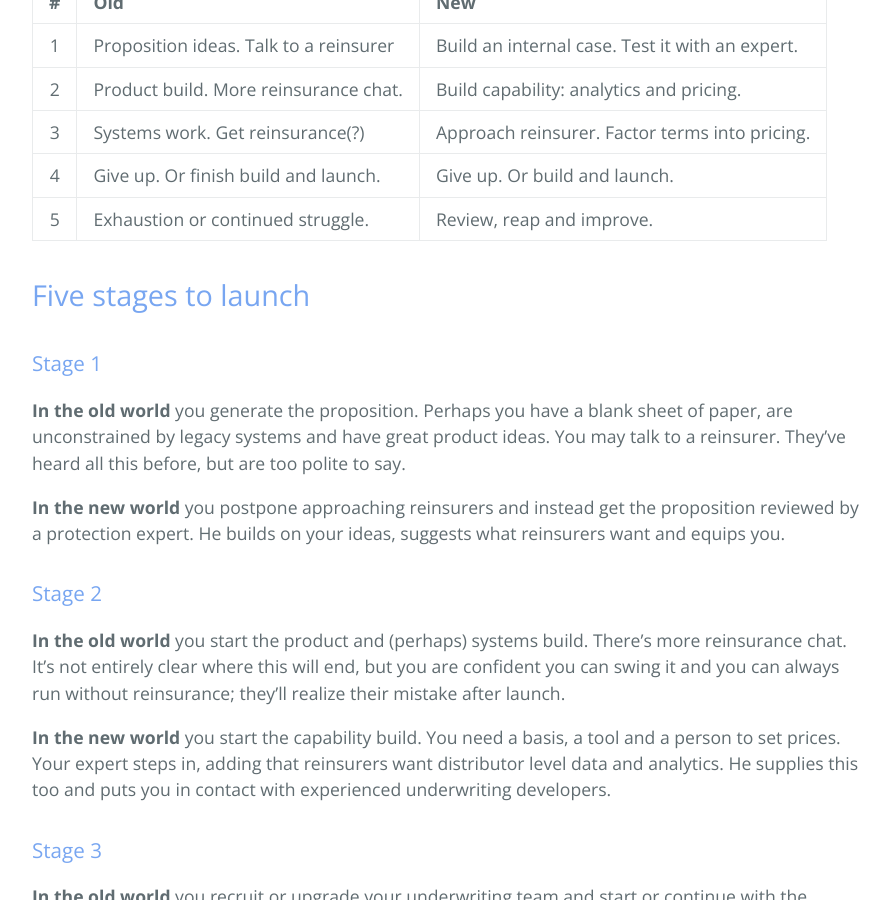
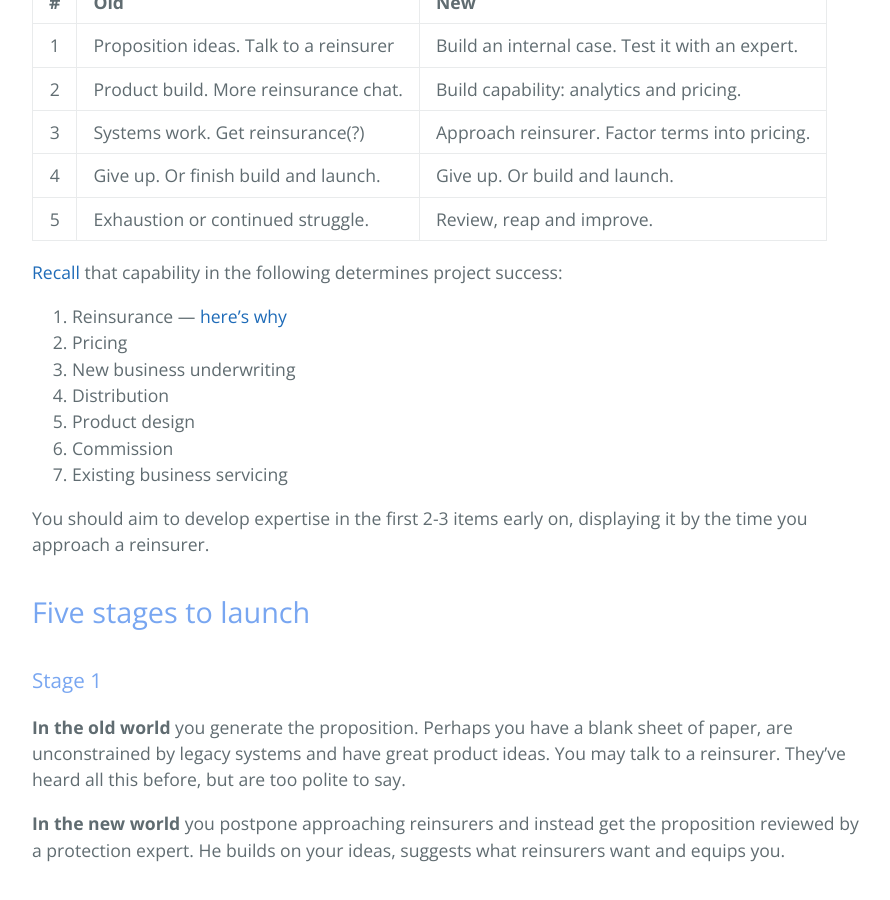
Before and after one commit to maverickactuary/1actuary, a Jekyll site: the page built from content/4delivering/index.md, in a window 1280 px wide and 900 px high, scrolled down 1435 px. Shown: the whole window, without its empty margins (192-1082 px from the left). Built offline with Jekyll 4.4.1, drawn with Linux system fonts in a browser that asks for light colours.

Commit message:
More JLH feedback

```diff
--- a/_data/lists.yml
+++ b/_data/lists.yml
@@ -11,7 +11,10 @@
 # - title: Delivering
 - title: Do
   url: /content/4delivering/
-### - title: Resources
+###- title: Resources
+- title: Share
+  url: /content/5resources/
+  ### - title: Resources
 ###  url: /content/5resources/
 # - title: About &amp; Contact
 - title: Contact+
--- a/content/4delivering/index.md
+++ b/content/4delivering/index.md
@@ -56,6 +56,18 @@ This supplies the drive to move forward and spend with confidence.
 | 4   | Give up. Or finish build and launch.   | Give up. Or build and launch.                   |
 | 5   | Exhaustion or continued struggle.      | Review, reap and improve.                       |
 
+[Recall](/content/3buildingblocks) that capability in the following determines project success:
+
+1. Reinsurance &mdash; [here's why](reinsurance-for.html)
+1. Pricing
+1. New business underwriting
+1. Distribution
+1. Product design
+1. Commission
+1. Existing business servicing
+
+You should aim to develop expertise in the first 2-3 items early on, displaying it by the time you approach a reinsurer.
+
 ## Five stages to launch
 
 ### Stage 1
```
Also changed, not shown: content/3buildingblocks/index.md (+1 -5 lines).
